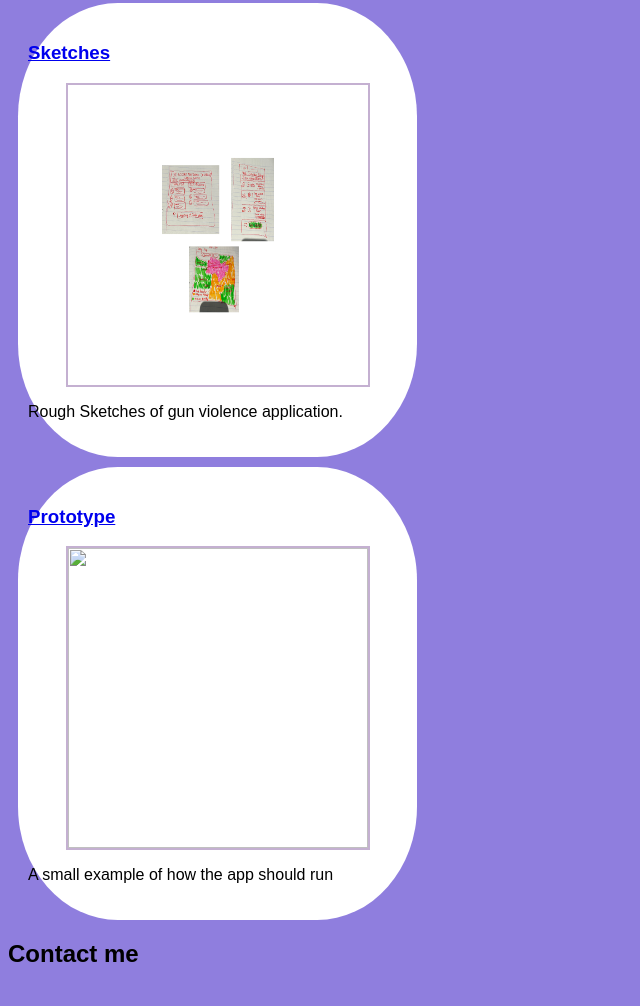
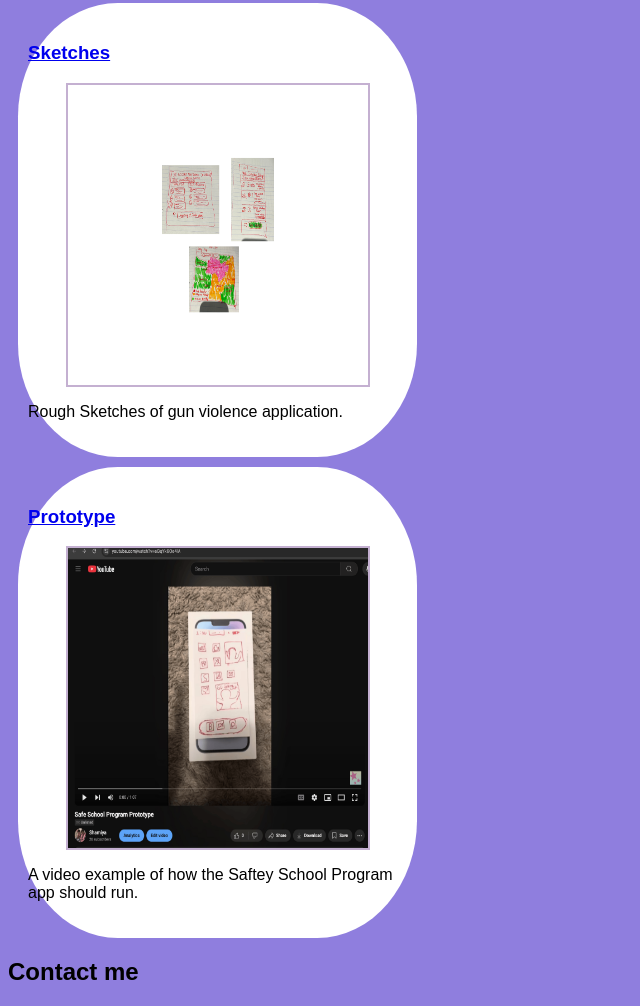
Before and after one commit to Shamiyamack/Shamiyamack.github.io, a plain HTML site: page index.html in a window 1280 px wide. Shown: the part 1211-2217 px from the top of the page, without its empty margins (0-640 px from the left). Drawn offline with Linux system fonts and the light colour scheme.

Commit message:
project management 5

```diff
--- a/index.html
+++ b/index.html
@@ -57,8 +57,8 @@
         <h3> Prototype</h3>
     </a>
     <a href="https://youtu.be/eGqYk6Oe4lA?si=HWmiKzl8NEmHJxQ6">
-        <img src="images/Proto.png"></a>
-    <p> A small example of how the app should run
+        <img src="images/Prototype.png"></a>
+    <p> A video example of how the Saftey School Program app should run.
     </p>
     </section>
 
```
Also changed, not shown: images/Prototype.png (added), 1 other file.
